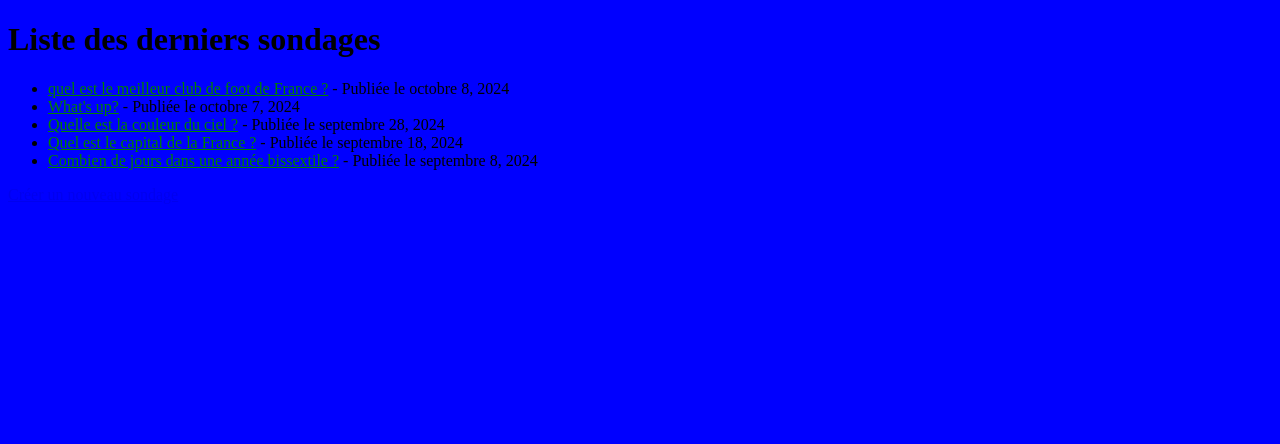
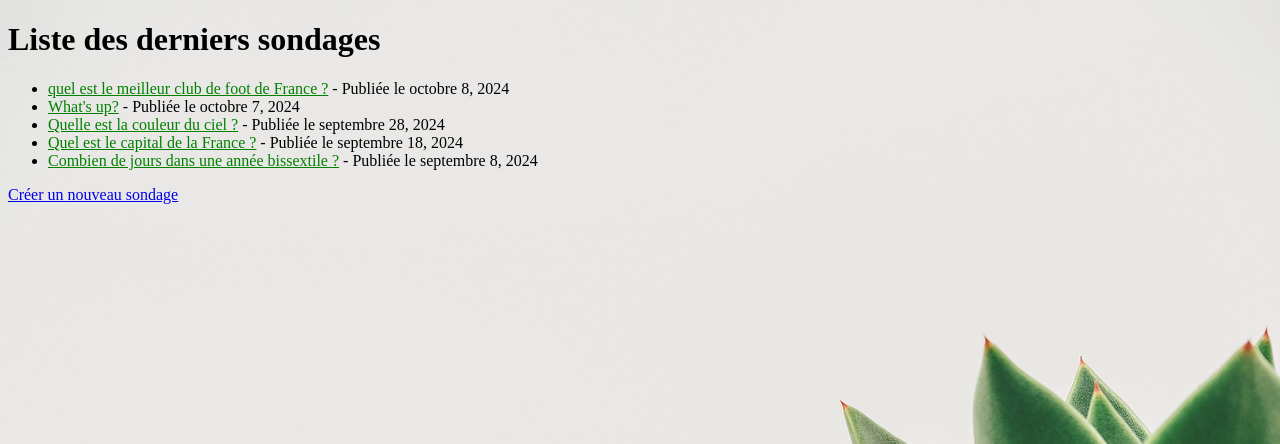
Before and after one commit to Theo-lbd/Project_Django, a Django app: page /polls/ in a window 1280 px wide. Shown: the top 444 px of the page. Run offline with Django 4.2, Linux system fonts and the light colour scheme; data comes from the database, SQL or seed files in the repository.

Commit message:
modif style.css

```diff
--- a/polls/static/polls/style.css
+++ b/polls/static/polls/style.css
@@ -3,5 +3,5 @@ li a {
 }
 
 body {
-    background: blue;
+    background: white url("images/background.png") no-repeat;
 }
```
